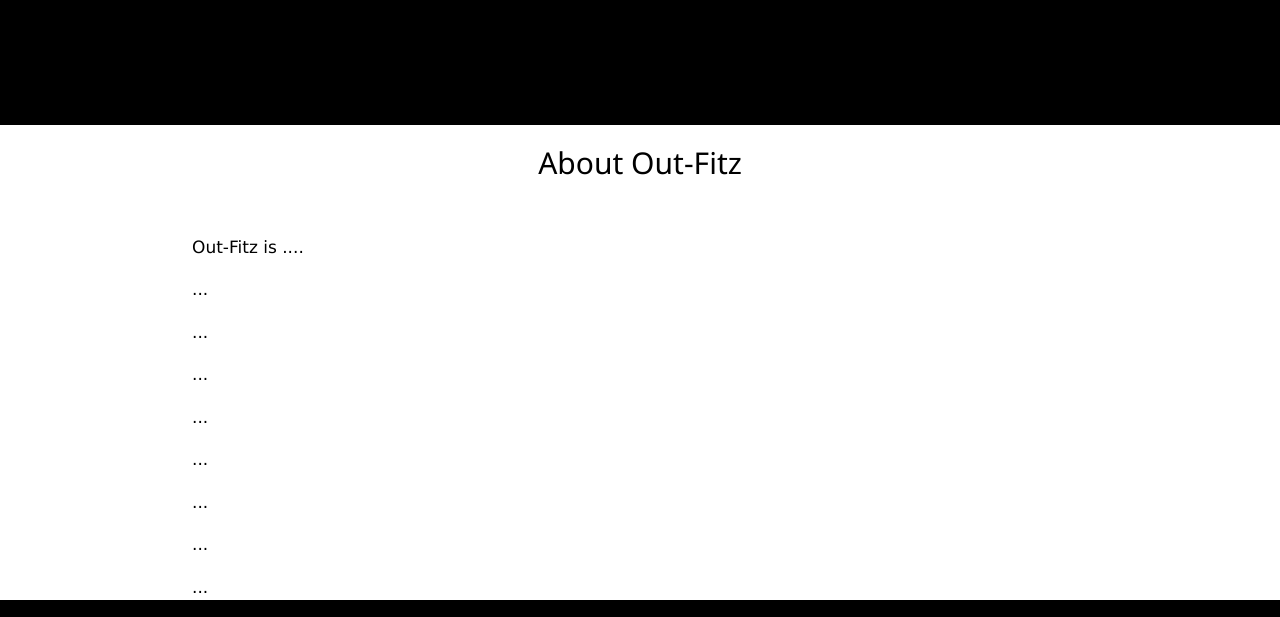
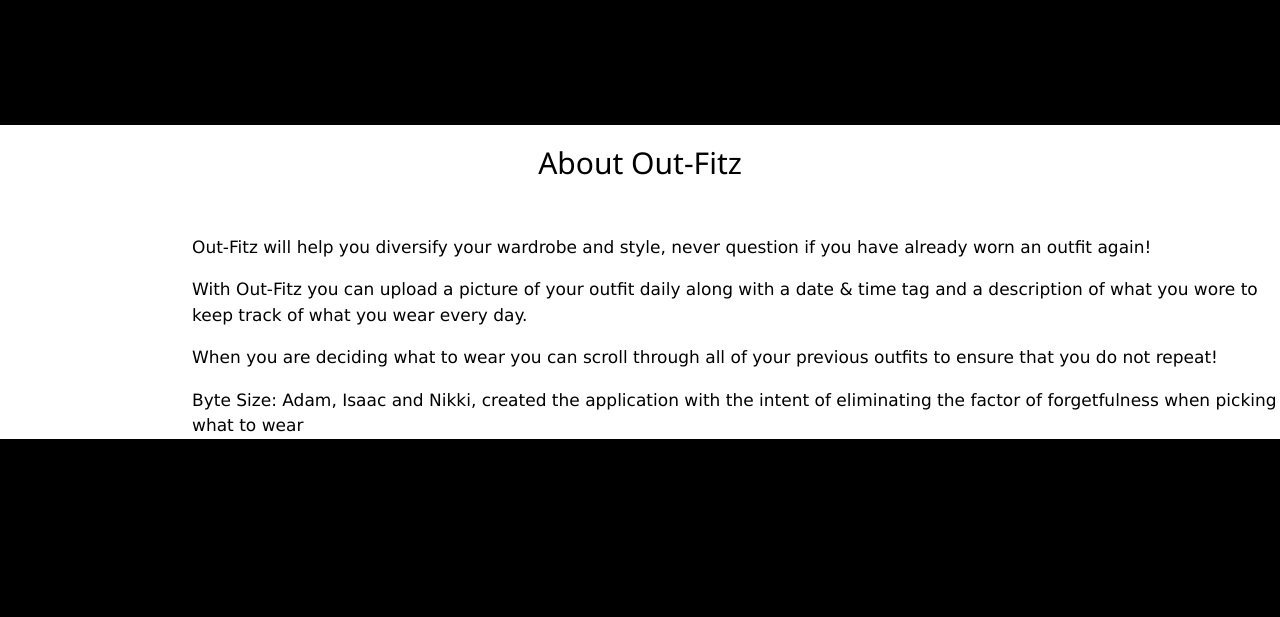
Before and after one commit to Solothread/Out-Fitz, a Python web app: template templates/info.html in a window 1280 px wide. Shown: the part 598-1215 px from the top of the page. After the commit the page ends 1037 px from the top, so only its background shows below. Run offline with Jinja, Linux system fonts and the light colour scheme; the template is opened without the code that fills it, so the values that code supplies are empty; some libraries are stand-ins or nearby versions.

Commit message:
added about

```diff
--- a/main.py
+++ b/main.py
@@ -10,6 +10,11 @@ from google.appengine.api import users
 
 jinja_env = jinja2.Environment(
     loader = jinja2.FileSystemLoader(os.path.dirname(__file__)))
+
+class Login(ndb.Model):
+    login_url = ndb.StringProperty(required=True)
+    email = ndb.StringProperty(required=True)
+    nickname = ndb.StringProperty(required=True)
 
 class InfoPage(webapp2.RequestHandler):
     def get(self):
--- a/templates/info.html
+++ b/templates/info.html
@@ -39,15 +39,11 @@
       <h2>About Out-Fitz</h2>
       <br>
       <div id="description">
-        <p>Out-Fitz is ....
-        <p>...
-        <p>...
-        <p>...
-        <p>...
-        <p>...
-        <p>...
-        <p>...
-        <p>...
+        <p>Out-Fitz will help you diversify your wardrobe and style, never question if you have already worn an outfit again!
+        <p>With Out-Fitz you can upload a picture of your outfit daily along with a date & time tag and a description of what you wore to keep track of what you wear every day.
+        <p> When you are deciding what to wear you can scroll through all of your previous outfits to ensure that you do not repeat!
+        <p> Byte Size: Adam, Isaac and Nikki, created the application with the intent of eliminating the factor of forgetfulness
+            when picking what to wear
       </div>
     </section>
   </body>
```
